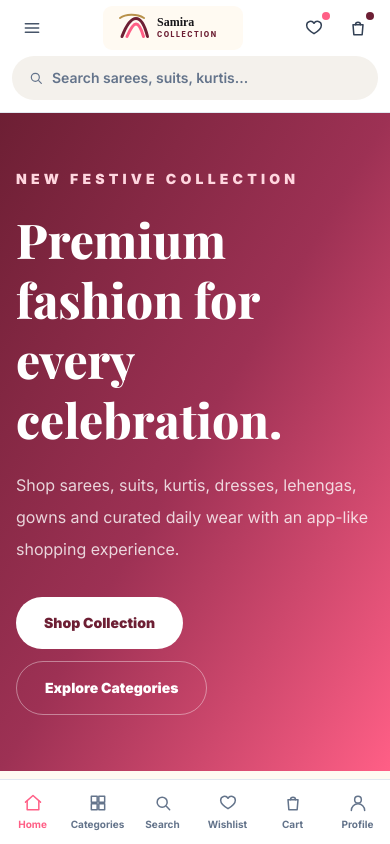
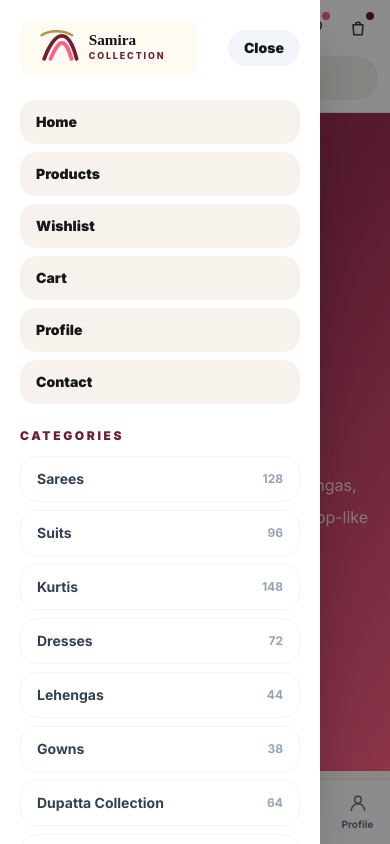
Before and after one commit to Rohit-koundal/samira-collection, a React (Create React App) app: page / in a window 390 px wide. Both pictures are taken after a click on the button 32 px from the left and 28 px from the top of the page. Shown: the top 844 px of the page. Built offline with nearby package versions, Linux system fonts and the light colour scheme.

Commit message:
Samira collectionn

```diff
--- a/src/components/admin/AdminHeader.jsx
+++ b/src/components/admin/AdminHeader.jsx
@@ -1,12 +1,23 @@
 import { useAuth } from '../../context/AuthContext';
+import Icon from '../layout/Icon';
 
-export default function AdminHeader() {
+export default function AdminHeader({ onOpenSidebar }) {
   const { logout, user } = useAuth();
   return (
     <header className="sticky top-0 z-40 flex h-16 items-center justify-between border-b border-slate-200 bg-white px-4 lg:px-6">
-      <div>
-        <p className="text-sm font-black text-charcoal">Admin Workspace</p>
-        <p className="text-xs font-semibold text-slate-500">{user?.email}</p>
+      <div className="flex min-w-0 items-center gap-3">
+        <button
+          type="button"
+          onClick={onOpenSidebar}
+          className="grid h-10 w-10 place-items-center rounded-xl border border-slate-200 text-charcoal lg:hidden"
+          aria-label="Open admin sidebar"
+        >
+          <Icon name="menu" />
+        </button>
+        <div className="min-w-0">
+          <p className="text-sm font-black text-charcoal">Admin Workspace</p>
+          <p className="truncate text-xs font-semibold text-slate-500">{user?.email}</p>
+        </div>
       </div>
       <button onClick={logout} className="rounded-full bg-wine px-5 py-2 text-sm font-black text-white">Logout</button>
     </header>
--- a/src/components/admin/AdminLayout.jsx
+++ b/src/components/admin/AdminLayout.jsx
@@ -1,12 +1,15 @@
+import { useState } from 'react';
 import AdminHeader from './AdminHeader';
 import AdminSidebar from './AdminSidebar';
 
 export default function AdminLayout({ children }) {
+  const [sidebarOpen, setSidebarOpen] = useState(false);
+
   return (
     <div className="flex min-h-screen bg-[#f7f2eb]">
-      <AdminSidebar />
+      <AdminSidebar open={sidebarOpen} onClose={() => setSidebarOpen(false)} />
       <div className="min-w-0 flex-1">
-        <AdminHeader />
+        <AdminHeader onOpenSidebar={() => setSidebarOpen(true)} />
         <main className="p-4 lg:p-6">{children}</main>
       </div>
     </div>
--- a/src/components/admin/AdminSidebar.jsx
+++ b/src/components/admin/AdminSidebar.jsx
@@ -14,20 +14,32 @@ const links = [
   ['Settings', '/admin/settings'],
 ];
 
-export default function AdminSidebar() {
-  return (
-    <aside className="hidden w-72 shrink-0 border-r border-slate-200 bg-charcoal p-5 text-white lg:block">
+export default function AdminSidebar({ open = false, onClose = () => {} }) {
+  const sidebar = (
+    <aside className="h-full w-72 shrink-0 overflow-y-auto border-r border-slate-200 bg-charcoal p-5 text-white">
       <div className="rounded-3xl bg-white/10 p-4">
         <p className="font-display text-2xl font-black">Samira</p>
         <p className="text-xs font-black uppercase tracking-[0.24em] text-white/60">Admin Panel</p>
       </div>
       <nav className="mt-6 grid gap-1">
         {links.map(([label, path]) => (
-          <a key={label} href={`#${path}`} className="rounded-xl px-4 py-3 text-sm font-bold text-white/75 transition hover:bg-white/10 hover:text-white">
+          <a key={label} href={`#${path}`} onClick={onClose} className="rounded-xl px-4 py-3 text-sm font-bold text-white/75 transition hover:bg-white/10 hover:text-white">
             {label}
           </a>
         ))}
       </nav>
     </aside>
   );
+
+  return (
+    <>
+      <div className="hidden lg:block">{sidebar}</div>
+      {open && (
+        <div className="fixed inset-0 z-[70] lg:hidden">
+          <button type="button" className="absolute inset-0 bg-black/45" onClick={onClose} aria-label="Close admin sidebar" />
+          <div className="absolute inset-y-0 left-0 shadow-2xl">{sidebar}</div>
+        </div>
+      )}
+    </>
+  );
 }
--- a/src/components/layout/MobileHeader.jsx
+++ b/src/components/layout/MobileHeader.jsx
@@ -1,16 +1,25 @@
+import { useState } from 'react';
 import logo from '../../assets/samira-collection-logo.svg';
 import Icon from './Icon';
 import { useCart } from '../../context/CartContext';
 import { useWishlist } from '../../context/WishlistContext';
+import categories from '../../data/categories';
 
 export default function MobileHeader({ navigate }) {
   const cart = useCart();
   const wishlist = useWishlist();
+  const [open, setOpen] = useState(false);
+
+  const go = (path) => {
+    setOpen(false);
+    navigate(path);
+  };
 
   return (
+    <>
       <header className="sticky top-0 z-50 border-b border-slate-200 bg-white md:hidden">
         <div className="flex h-14 items-center justify-between px-3">
-        <button className="grid h-10 w-10 place-items-center text-slate-600" aria-label="Open menu">
+          <button onClick={() => setOpen(true)} className="grid h-10 w-10 place-items-center text-slate-600" aria-label="Open menu">
             <Icon name="menu" />
           </button>
           <button onClick={() => navigate('/')} className="flex-1">
@@ -34,5 +43,40 @@ export default function MobileHeader({ navigate }) {
           </button>
         </div>
       </header>
+      {open && (
+        <div className="fixed inset-0 z-[75] md:hidden">
+          <button type="button" onClick={() => setOpen(false)} className="absolute inset-0 bg-black/45" aria-label="Close menu" />
+          <aside className="absolute inset-y-0 left-0 w-80 max-w-[86vw] overflow-y-auto bg-white p-5 shadow-2xl">
+            <div className="flex items-center justify-between">
+              <img src={logo} alt="Samira Collection" className="h-14 w-auto" />
+              <button onClick={() => setOpen(false)} className="rounded-full bg-slate-100 px-4 py-2 text-sm font-black">Close</button>
+            </div>
+            <div className="mt-6 grid gap-2">
+              {[
+                ['Home', '/'],
+                ['Products', '/products'],
+                ['Wishlist', '/wishlist'],
+                ['Cart', '/cart'],
+                ['Profile', '/profile'],
+                ['Contact', '/contact'],
+              ].map(([label, path]) => (
+                <button key={label} onClick={() => go(path)} className="rounded-2xl bg-[#f8f2ec] px-4 py-3 text-left text-sm font-black text-charcoal">
+                  {label}
+                </button>
+              ))}
+            </div>
+            <p className="mt-6 text-xs font-black uppercase tracking-[0.22em] text-wine">Categories</p>
+            <div className="mt-3 grid gap-2">
+              {categories.map((category) => (
+                <button key={category.id} onClick={() => go('/category')} className="flex items-center justify-between rounded-2xl border border-slate-100 px-4 py-3 text-left text-sm font-bold text-slate-700">
+                  {category.name}
+                  <span className="text-xs text-slate-400">{category.count}</span>
+                </button>
+              ))}
+            </div>
+          </aside>
+        </div>
+      )}
+    </>
   );
 }
```
Lines whose indentation alone changed are shown as unchanged.
